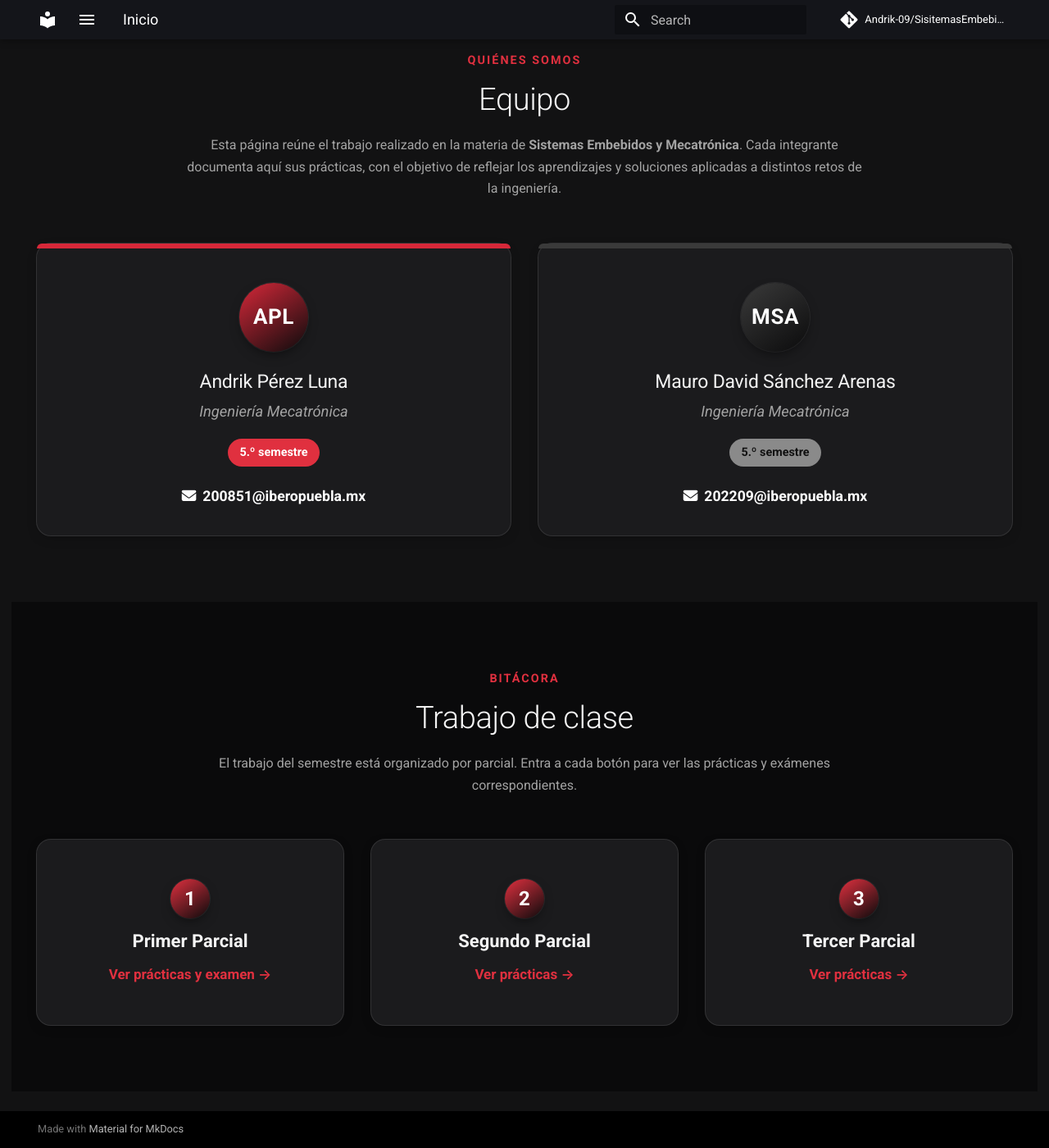
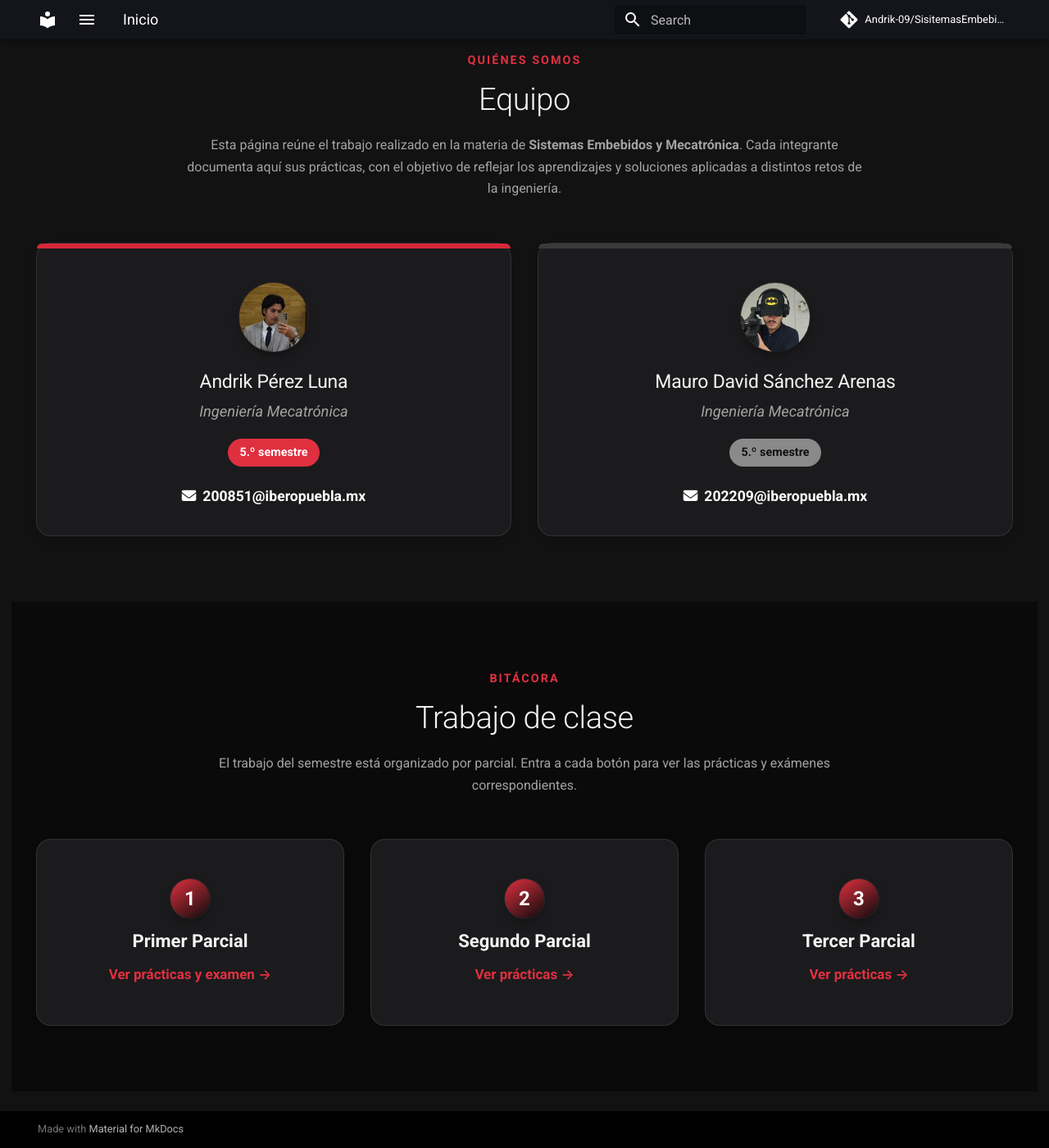
Before and after one commit to Andrik-09/SisitemasEmbebidosAyM, an MkDocs documentation site: the page built from docs/index.md, in a window 1280 px wide and 1400 px high, scrolled down 638 px. Shown: the whole window at 82% size. Built offline with MkDocs 1.6.1 and Material for MkDocs 9.7.7, drawn with Linux system fonts in a browser that asks for light colours; comment, search, counter and statistics services are not loaded.

Commit message:
Replace profile initials with photos on the home page (#33)
The two profile cards now show a round photo of each member instead
of their initials (APL, MSA). Each photo is cropped to a square on the
face and shoulders, scaled to 256 px for sharp display at the card's
84 px, saved as WebP (about 9 KB each) and stripped of metadata. Adds
the CSS that fits the image to the existing circular avatar and gives
each one alt text with the member's name.


Claude-Session: https://claude.ai/code/session_011Ek4e15fp746Y72VvnYpeD

Co-authored-by: Claude <noreply@anthropic.com>

```diff
--- a/docs/index.md
+++ b/docs/index.md
@@ -36,7 +36,9 @@
 
   <div class="profiles">
     <article class="profile-card" style="--accent:#d62839">
-      <div class="profile-card__avatar" aria-hidden="true">APL</div>
+      <div class="profile-card__avatar">
+        <img src="recursos/imgs/perfil-andrik.webp" alt="Foto de Andrik Pérez Luna">
+      </div>
       <h3>Andrik Pérez Luna</h3>
       <p class="profile-card__role">Ingeniería Mecatrónica</p>
       <div class="profile-card__tags">
@@ -48,7 +50,9 @@
     </article>
 
     <article class="profile-card" style="--accent:#3a3a3a">
-      <div class="profile-card__avatar" aria-hidden="true">MSA</div>
+      <div class="profile-card__avatar">
+        <img src="recursos/imgs/perfil-mauro.webp" alt="Foto de Mauro David Sánchez Arenas">
+      </div>
       <h3>Mauro David Sánchez Arenas</h3>
       <p class="profile-card__role">Ingeniería Mecatrónica</p>
       <div class="profile-card__tags">
--- a/docs/stylesheets/extra.css
+++ b/docs/stylesheets/extra.css
@@ -314,6 +314,14 @@ body {
   box-shadow: 0 6px 16px -6px rgba(0, 0, 0, 0.7), 0 0 0 1px rgba(255, 255, 255, 0.08);
 }
 
+.profile-card__avatar img {
+  width: 100%;
+  height: 100%;
+  border-radius: 50%;
+  object-fit: cover;
+  display: block;
+}
+
 .profile-card h3 {
   margin: 0 0 0.2rem;
   font-size: 1.15rem;
```
Also changed, not shown: index.html (+6 -2 lines), docs/recursos/imgs/perfil-andrik.webp (added), docs/recursos/imgs/perfil-mauro.webp (added), recursos/imgs/perfil-andrik.webp (added), recursos/imgs/perfil-mauro.webp (added), 3 other files.
